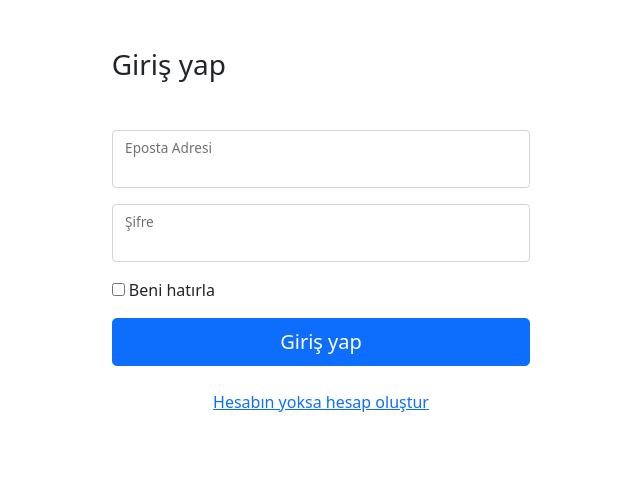
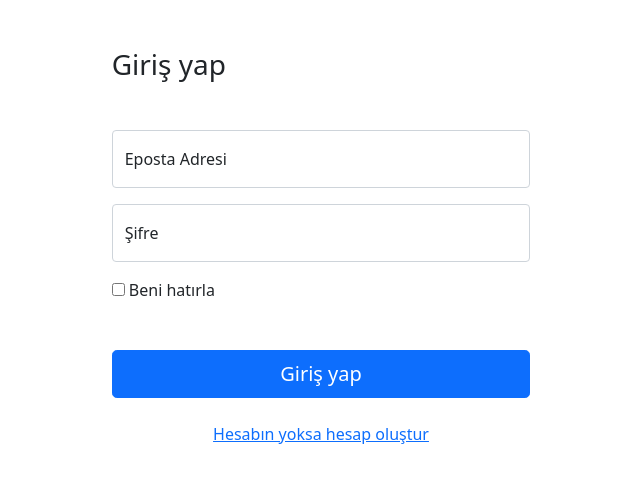
Before and after one commit to hamdiituu/task-manager-with-react, a React (Create React App) app: page /login in a window 1280 px wide. Shown: the top 482 px of the page, without its empty margins (319-959 px from the left). Built offline with nearby package versions, Linux system fonts and the light colour scheme.

Commit message:
login and register form float refactor

```diff
--- a/src/pages/Login/Login.jsx
+++ b/src/pages/Login/Login.jsx
@@ -4,27 +4,36 @@ function Login(params) {
   return (
     <div className="col-12">
       <div className="row mt-5">
-        <div class="d-flex justify-content-center">
-          <div class="col-4">
-            <main class="form-signin">
+        <div className="d-flex justify-content-center">
+          <div className="col-4">
+            <main className="form-signin">
               <form>
-                <h1 class="h3 mb-5 fw-light">Giriş yap</h1>
-
-                <div class="form-floating mb-3">
-                  <input type="email" class="form-control" />
+                <h1 className="h3 mb-5 fw-light">Giriş yap</h1>
+                <div className="form-floating mb-3">
+                  <input
+                    type="email"
+                    class="form-control"
+                    id="floatingInput"
+                    placeholder="name@example.com"
+                  />
                   <label for="floatingInput">Eposta Adresi</label>
                 </div>
-                <div class="form-floating">
-                  <input type="password" class="form-control" />
-                  <label for="floatingPassword">Şifre</label>
+                <div className="form-floating">
+                  <input
+                    type="password"
+                    class="form-control"
+                    id="floatingInput"
+                    placeholder="name@example.com"
+                  />
+                  <label for="floatingInput">Şifre</label>
                 </div>
 
-                <div class="checkbox mb-3 mt-3">
+                <div className="checkbox mb-5 mt-3">
                   <label>
                     <input type="checkbox" value="remember-me" /> Beni hatırla
                   </label>
                 </div>
-                <button class="w-100 btn btn-lg btn-primary" type="submit">
+                <button className="w-100 btn btn-lg btn-primary" type="submit">
                   Giriş yap
                 </button>
               </form>
--- a/src/pages/Register/Register.jsx
+++ b/src/pages/Register/Register.jsx
@@ -4,27 +4,42 @@ function Register(params) {
   return (
     <div className="col-12">
       <div className="row mt-5">
-        <div class="d-flex justify-content-center">
-          <div class="col-4">
-            <main class="form-signin">
+        <div className="d-flex justify-content-center">
+          <div className="col-4">
+            <main className="form-signin">
               <form>
-                <h1 class="h3 mb-5 fw-light">Hesap oluştur</h1>
+                <h1 className="h3 mb-5 fw-light">Hesap oluştur</h1>
 
-                <div class="form-floating mb-3">
-                  <input type="email" class="form-control" />
+                <div className="form-floating mb-3">
+                  <input
+                    type="email"
+                    class="form-control"
+                    id="floatingInput"
+                    placeholder="name@example.com"
+                  />
                   <label for="floatingInput">Eposta adresi</label>
                 </div>
-                <div class="form-floating mb-3">
-                  <input type="password" class="form-control" />
-                  <label for="floatingPassword">Şifre</label>
+                <div className="form-floating mb-3">
+                  <input
+                    type="password"
+                    class="form-control"
+                    id="floatingInput"
+                    placeholder="name@example.com"
+                  />
+                  <label for="floatingInput">Şifre</label>
                 </div>
 
-                <div class="form-floating mb-3">
-                  <input type="password" class="form-control" />
-                  <label for="floatingPassword">Şifre tekrar</label>
+                <div className="form-floating mb-5">
+                  <input
+                    type="password"
+                    class="form-control"
+                    id="floatingInput"
+                    placeholder="name@example.com"
+                  />
+                  <label for="floatingInput">Şifre tekrar</label>
                 </div>
 
-                <button class="w-100 btn btn-lg btn-primary" type="submit">
+                <button className="w-100 btn btn-lg btn-primary" type="submit">
                   Hesap oluştur
                 </button>
               </form>
```
